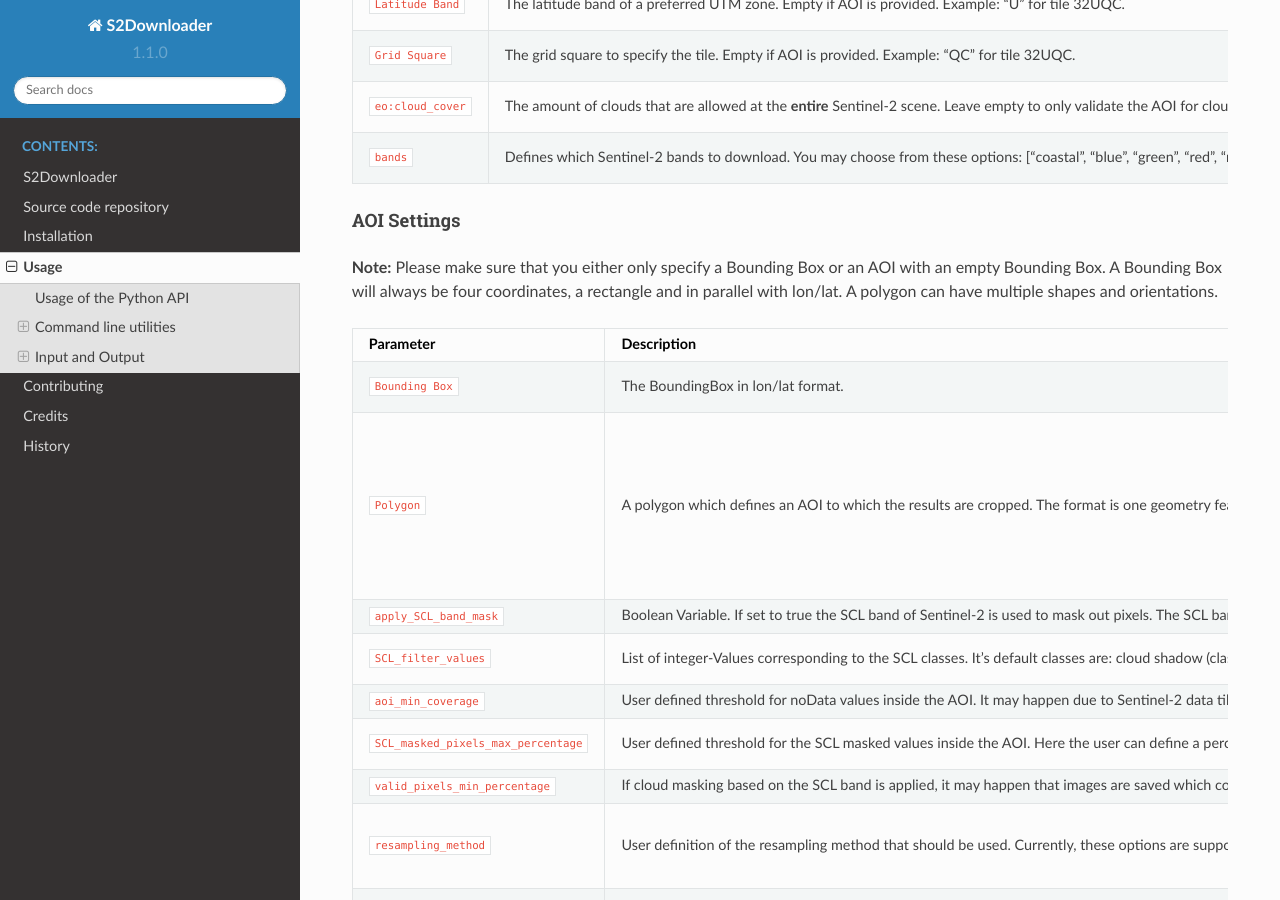
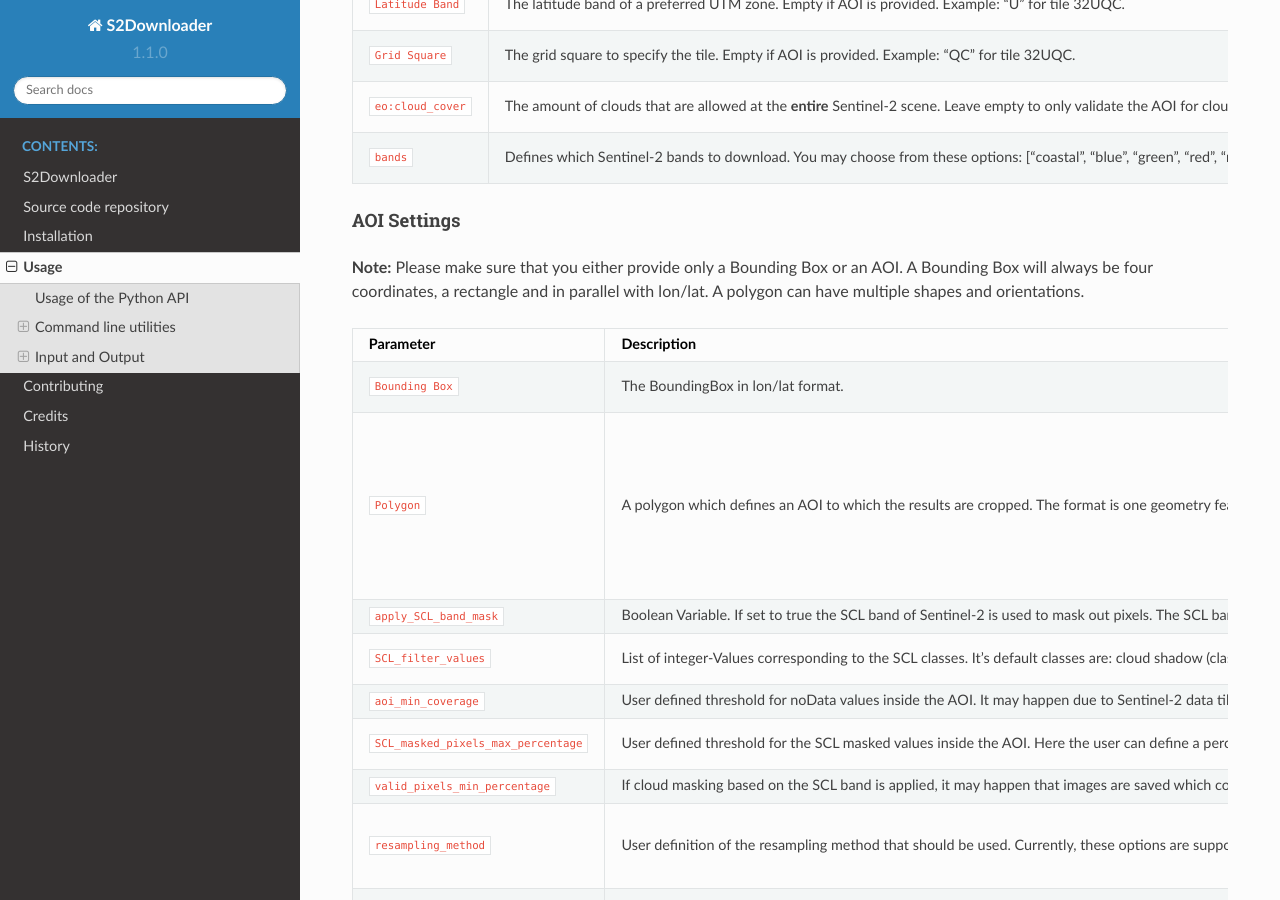
Before and after one commit to FernLab/s2downloader, a Sphinx documentation site: the page built from docs/usage.rst, in a window 1280 px wide and 900 px high, scrolled down 2618 px. Built offline with Sphinx 7.4.7 and the Read the Docs theme 2.0.0, drawn with Linux system fonts in a browser that asks for light colours; pages that are not in the unit, such as notebooks, are missing from menus.

Commit message:
docu of optional Bbox

```diff
--- a/docs/usage.rst
+++ b/docs/usage.rst
@@ -161,7 +161,7 @@ Tile Settings
 AOI Settings
 ############
 
-**Note:** Please make sure that you either only specify a Bounding Box or an AOI with an empty Bounding Box. A Bounding Box will always be four coordinates, a rectangle and in parallel with lon/lat. A polygon can have multiple shapes and orientations.
+**Note:** Please make sure that you either provide only a Bounding Box or an AOI. A Bounding Box will always be four coordinates, a rectangle and in parallel with lon/lat. A polygon can have multiple shapes and orientations.
 
 .. list-table::
     :header-rows: 1
```
